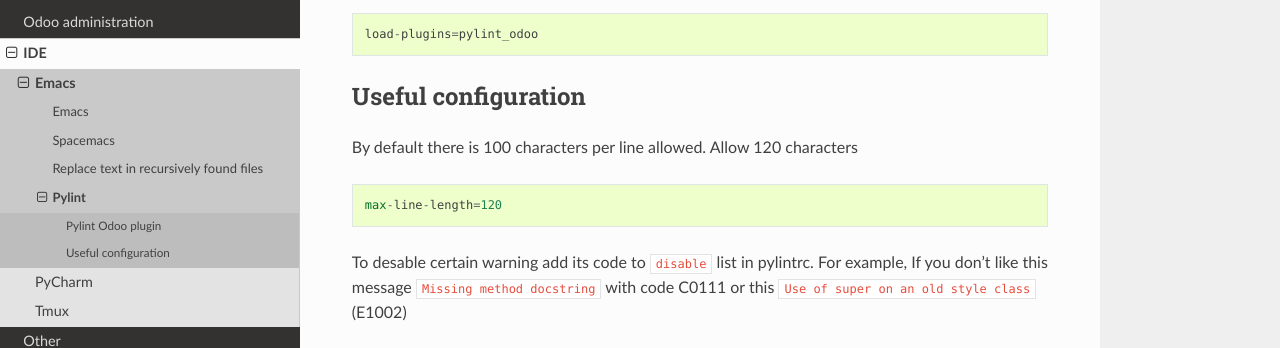
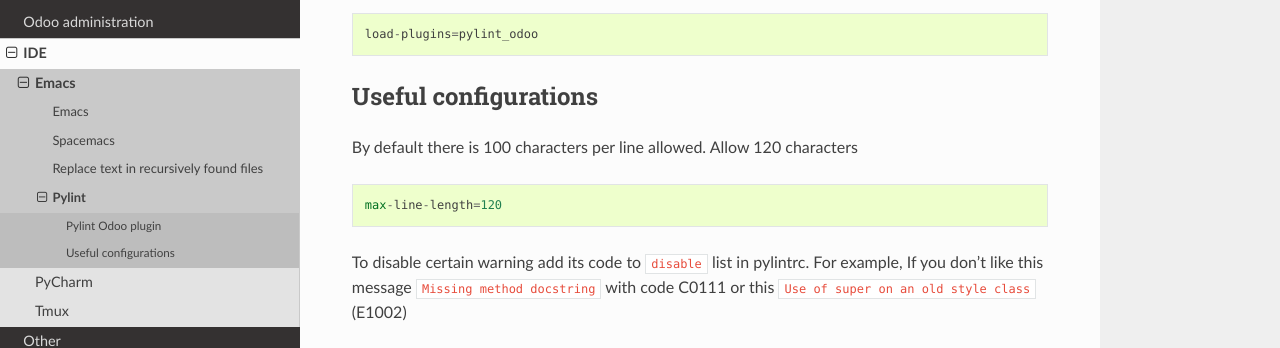
Before and after one commit to itpp-labs/odoo-development, a Sphinx documentation site: the page built from docs/ide/emacs/pylint.rst, in a window 1280 px wide and 900 px high, scrolled down 651 px. Shown: the part 271-619 px from the top of the window. Built offline with Sphinx 7.4.7 and the Read the Docs theme 2.0.0, drawn with Linux system fonts in a browser that asks for light colours; pages that are not in the unit, such as notebooks, are missing from menus.

Commit message:
[FIX] ide: pylint: typos

```diff
--- a/docs/ide/emacs/pylint.rst
+++ b/docs/ide/emacs/pylint.rst
@@ -47,8 +47,8 @@
  load-plugins=pylint_odoo
 
 
-Useful configuration
---------------------
+Useful configurations
+---------------------
 
 By default there is 100 characters per line allowed.
 Allow 120 characters
@@ -57,7 +57,7 @@
 
  max-line-length=120
 
-To desable certain warning add its code to ``disable`` list in pylintrc.
+To disable certain warning add its code to ``disable`` list in pylintrc.
 For example, If you don't like this message ``Missing method docstring`` with code C0111 or
 this ``Use of super on an old style class`` (E1002)
 
```
